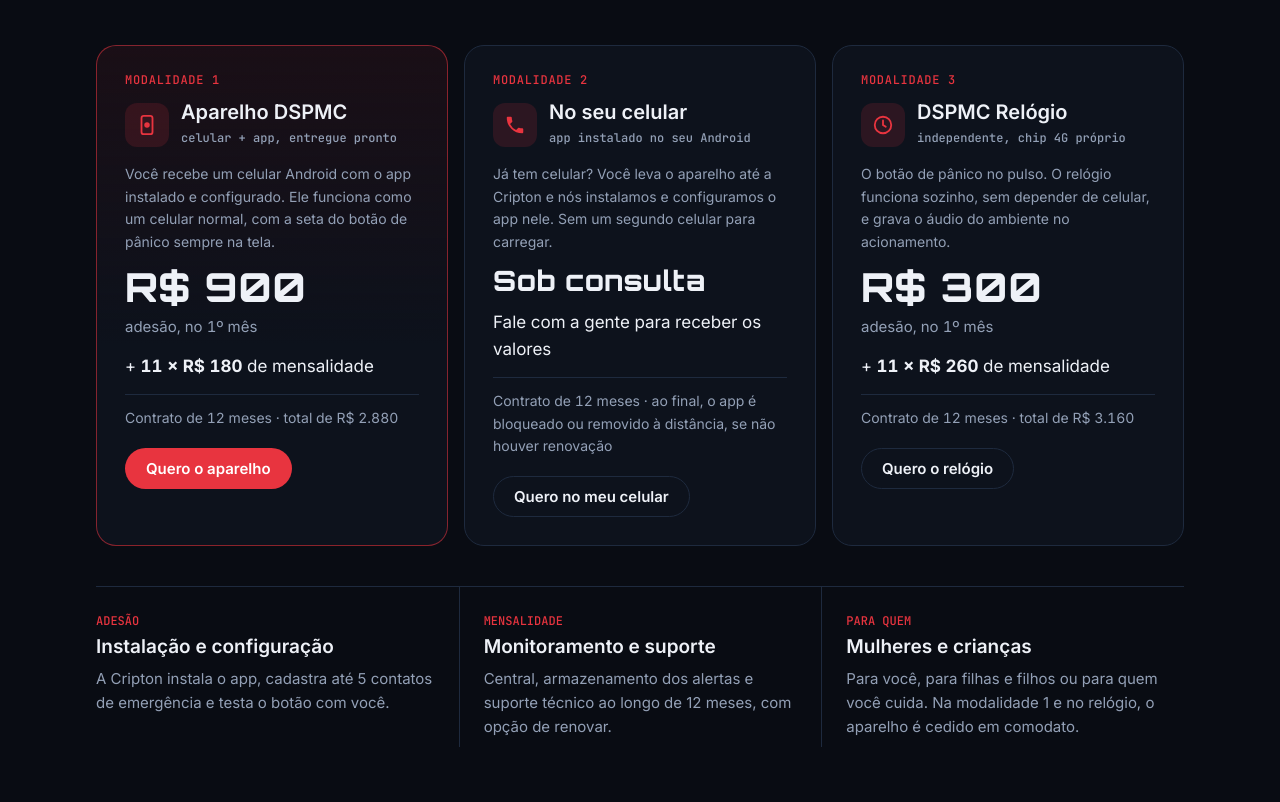
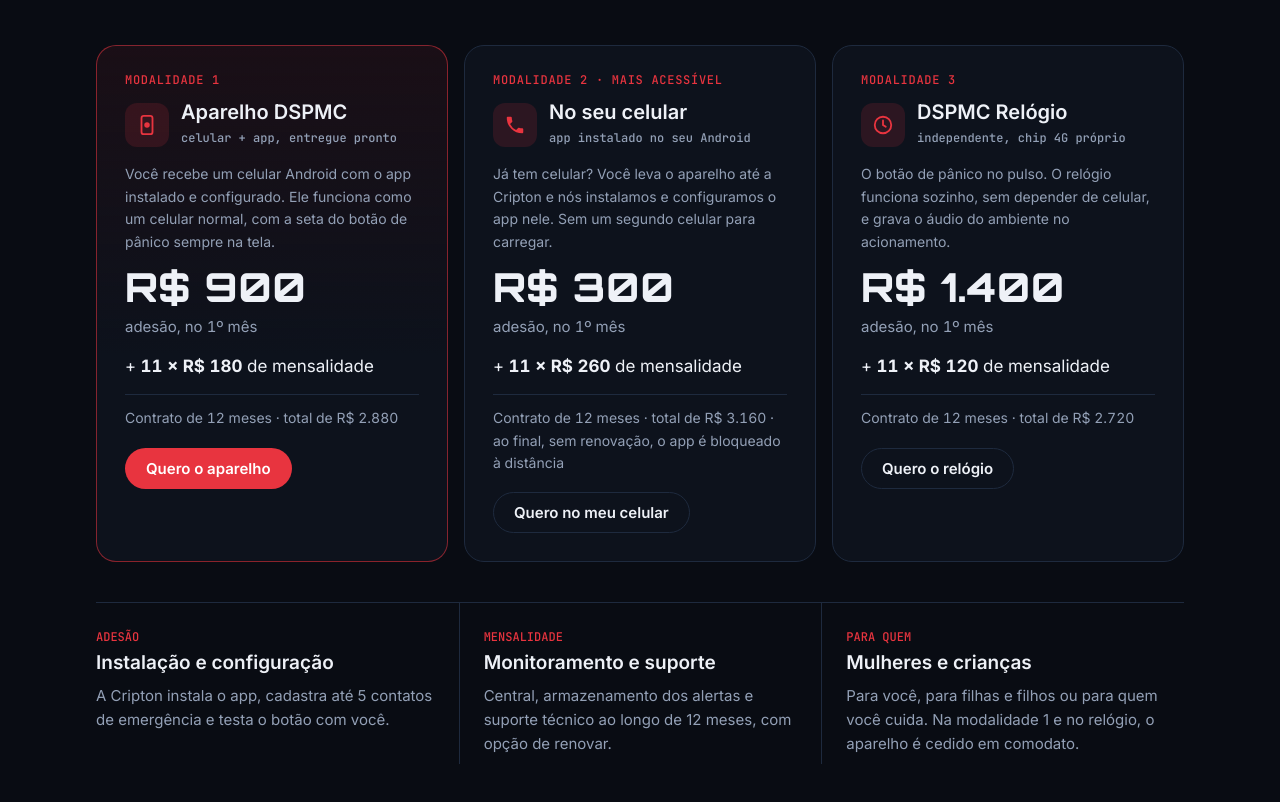
Before and after one commit to eric-zx/dspmc, a plain HTML site: page index.html in a window 1280 px wide. Shown: the part 4795-5597 px from the top of the page. Drawn offline with Linux system fonts and the light colour scheme.

Commit message:
Preços das três modalidades
Co-Authored-By: Claude Opus 5.5 <noreply@anthropic.com>
Claude-Session: https://claude.ai/code/session_01EPz82xyZhkZzq8CVU1GPqr

```diff
--- a/index.html
+++ b/index.html
@@ -565,21 +565,21 @@ footer .wrap{display:flex;flex-wrap:wrap;gap:12px 24px;justify-content:space-bet
         <a class="btn btn-red" href="#contato" data-para="Modalidade 1: aparelho DSPMC">Quero o aparelho</a>
       </div>
       <div class="price">
-        <span class="k mod">MODALIDADE 2</span>
+        <span class="k mod">MODALIDADE 2 · MAIS ACESSÍVEL</span>
         <div class="pt"><span class="ico"><svg><use href="#i-phone"/></svg></span><div><h3>No seu celular</h3><span class="tagp">app instalado no seu Android</span></div></div>
         <p class="pdesc">Já tem celular? Você leva o aparelho até a Cripton e nós instalamos e configuramos o app nele. Sem um segundo celular para carregar.</p>
-        <div class="big"><b style="font-size:clamp(22px,2.4vw,28px);white-space:nowrap">Sob consulta</b></div>
-        <div class="then">Fale com a gente para receber os valores</div>
-        <div class="tot">Contrato de 12 meses · ao final, o app é bloqueado ou removido à distância, se não houver renovação</div>
+        <div class="big"><b>R$ 300</b><span>adesão, no 1º mês</span></div>
+        <div class="then">+ <b>11 × R$ 260</b> de mensalidade</div>
+        <div class="tot">Contrato de 12 meses · total de R$ 3.160 · ao final, sem renovação, o app é bloqueado à distância</div>
         <a class="btn btn-ghost" href="#contato" data-para="Modalidade 2: app no meu celular">Quero no meu celular</a>
       </div>
       <div class="price">
         <span class="k mod">MODALIDADE 3</span>
         <div class="pt"><span class="ico"><svg><use href="#i-clock"/></svg></span><div><h3>DSPMC Relógio</h3><span class="tagp">independente, chip 4G próprio</span></div></div>
         <p class="pdesc">O botão de pânico no pulso. O relógio funciona sozinho, sem depender de celular, e grava o áudio do ambiente no acionamento.</p>
-        <div class="big"><b>R$ 300</b><span>adesão, no 1º mês</span></div>
-        <div class="then">+ <b>11 × R$ 260</b> de mensalidade</div>
-        <div class="tot">Contrato de 12 meses · total de R$ 3.160</div>
+        <div class="big"><b>R$ 1.400</b><span>adesão, no 1º mês</span></div>
+        <div class="then">+ <b>11 × R$ 120</b> de mensalidade</div>
+        <div class="tot">Contrato de 12 meses · total de R$ 2.720</div>
         <a class="btn btn-ghost" href="#contato" data-para="Modalidade 3: relógio">Quero o relógio</a>
       </div>
     </div>
@@ -632,7 +632,7 @@ footer .wrap{display:flex;flex-wrap:wrap;gap:12px 24px;justify-content:space-bet
     <div class="faq">
       <details><summary>Preciso de internet para o alerta funcionar?</summary><p>Não para o essencial. O SMS com a localização usa apenas o sinal da operadora. O envio do vídeo e do alerta para a central acontece quando houver dados móveis ou Wi‑Fi.</p></details>
       <details><summary>E se eu apertar sem querer?</summary><p>O botão só aciona depois de segurado por 2 segundos. Para desativar um alerta, basta segurar o botão por 5 segundos.</p></details>
-      <details><summary>Posso usar no meu próprio celular?</summary><p>Sim, na modalidade 2. Você leva seu celular Android até a Cripton e nós instalamos e configuramos o app. Ao fim do contrato, se não houver renovação, o app é bloqueado ou removido à distância.</p></details>
+      <details><summary>Posso usar no meu próprio celular?</summary><p>Sim, na modalidade 2. Você leva seu celular Android até a Cripton e nós instalamos e configuramos o app. Ao fim do contrato, se não houver renovação, o app é bloqueado à distância pela Cripton.</p></details>
       <details><summary>Serve para crianças?</summary><p>Sim. O responsável legal contrata o serviço, cadastra os contatos de emergência e a criança usa o aparelho.</p></details>
       <details><summary>Quem vê meus dados e vídeos?</summary><p>Apenas os contatos de emergência que você cadastrar e a equipe de monitoramento da Cripton, conforme o contrato e a LGPD. Você pode pedir acesso ou exclusão dos seus dados.</p></details>
       <details><summary>Funciona no relógio? Preciso ter o celular junto?</summary><p>Sim. O DSPMC Relógio é um aparelho independente, com chip próprio, e faz o mesmo que o celular sem precisar dele: SMS com localização aos contatos, alerta para a central e gravação. Como o relógio não tem câmera, ele grava o áudio do ambiente em vez de vídeo. A versão para relógio está em desenvolvimento; veja a simulação na seção Relógio.</p></details>
```
